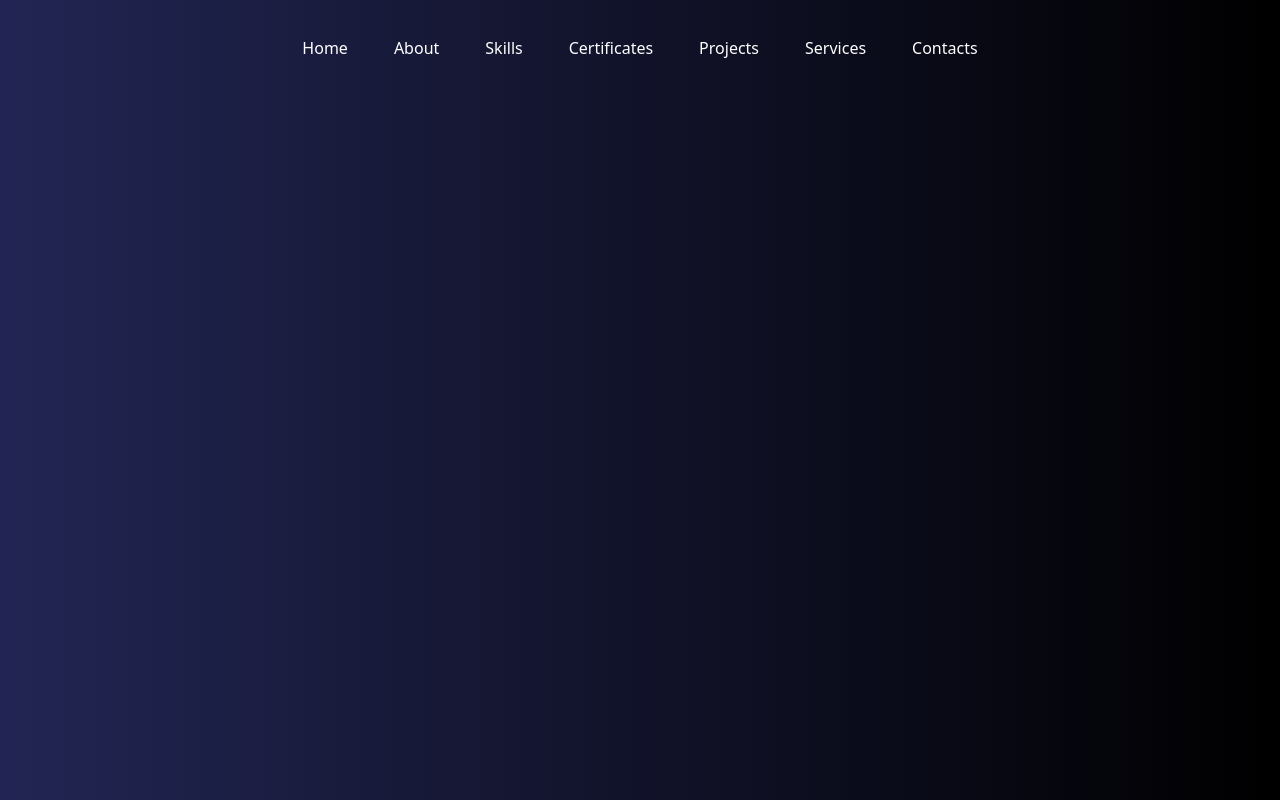
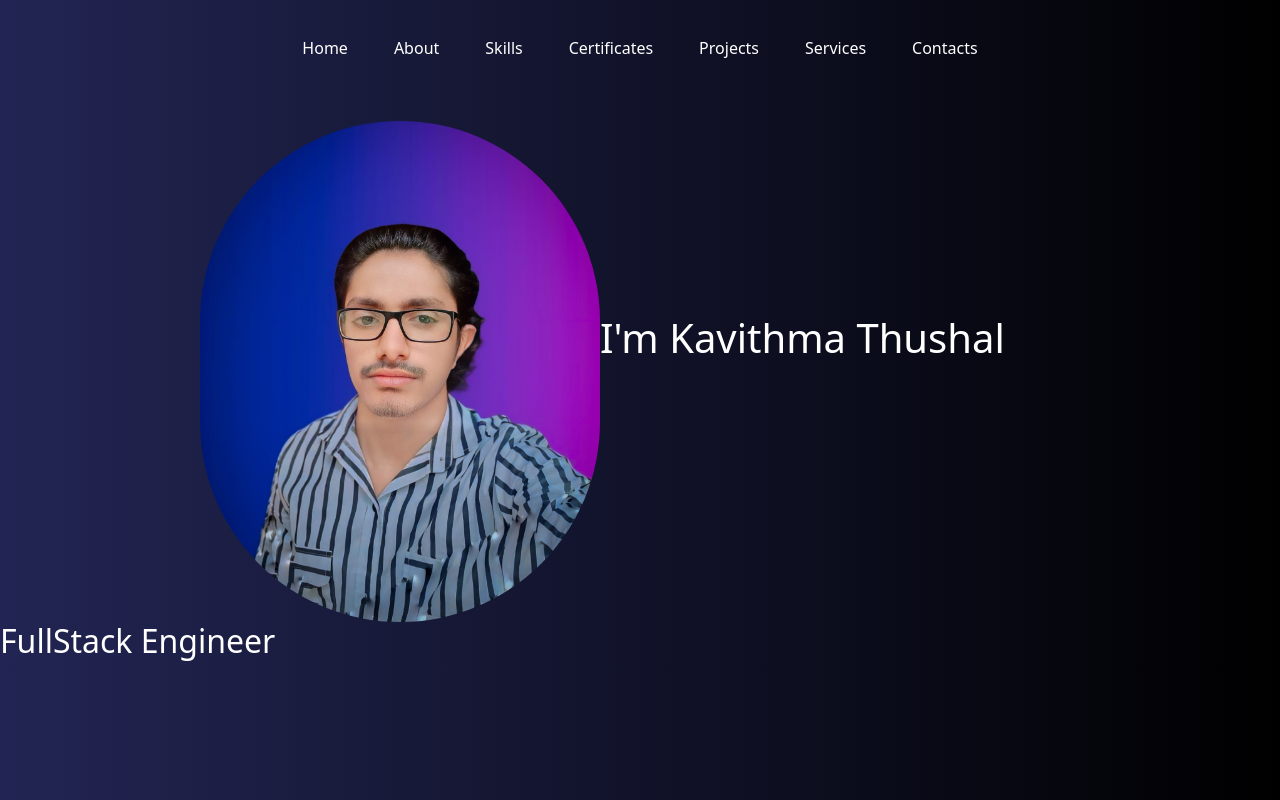
Before and after one commit to Kavithma-Thushal/My-Portfolio-React, a React (Create React App) app: page / in a window 1280 px wide. Built offline with nearby package versions, Linux system fonts and the light colour scheme.

Commit message:
Home Updated

```diff
--- a/src/assets/styles/styles.css
+++ b/src/assets/styles/styles.css
@@ -24,3 +24,15 @@ body {
 .nav-link:hover {
     color: dodgerblue;
 }
+
+.profile {
+    width: 400px;
+    margin-top: 45px;
+    margin-left: 200px;
+    border-radius: 200px;
+}
+
+.txtHome {
+    display: inline-block;
+    color: white;
+}
--- /dev/null
+++ b/src/components/Home.jsx
@@ -0,0 +1,11 @@
+import Profile from "../assets/images/profile.jpg";
+
+export default function Home() {
+    return (
+        <div>
+            <img src={Profile} alt="Profile" className="profile" />
+            <h1 className="txtHome">I'm Kavithma Thushal</h1>
+            <h2 className="txtHome">FullStack Engineer</h2>
+        </div>
+    );
+}
--- a/src/pages/MainPage.jsx
+++ b/src/pages/MainPage.jsx
@@ -1,9 +1,11 @@
+import Home from "../components/Home";
 import NavigationBar from "../components/NavigationBar";
 
 export default function MainPage() {
     return (
         <div>
             <NavigationBar />
+            <Home />
         </div>
     );
 }
```
Also changed, not shown: src/assets/images/profile.jpg (renamed from src/assets/images/My-Image.jpg).
